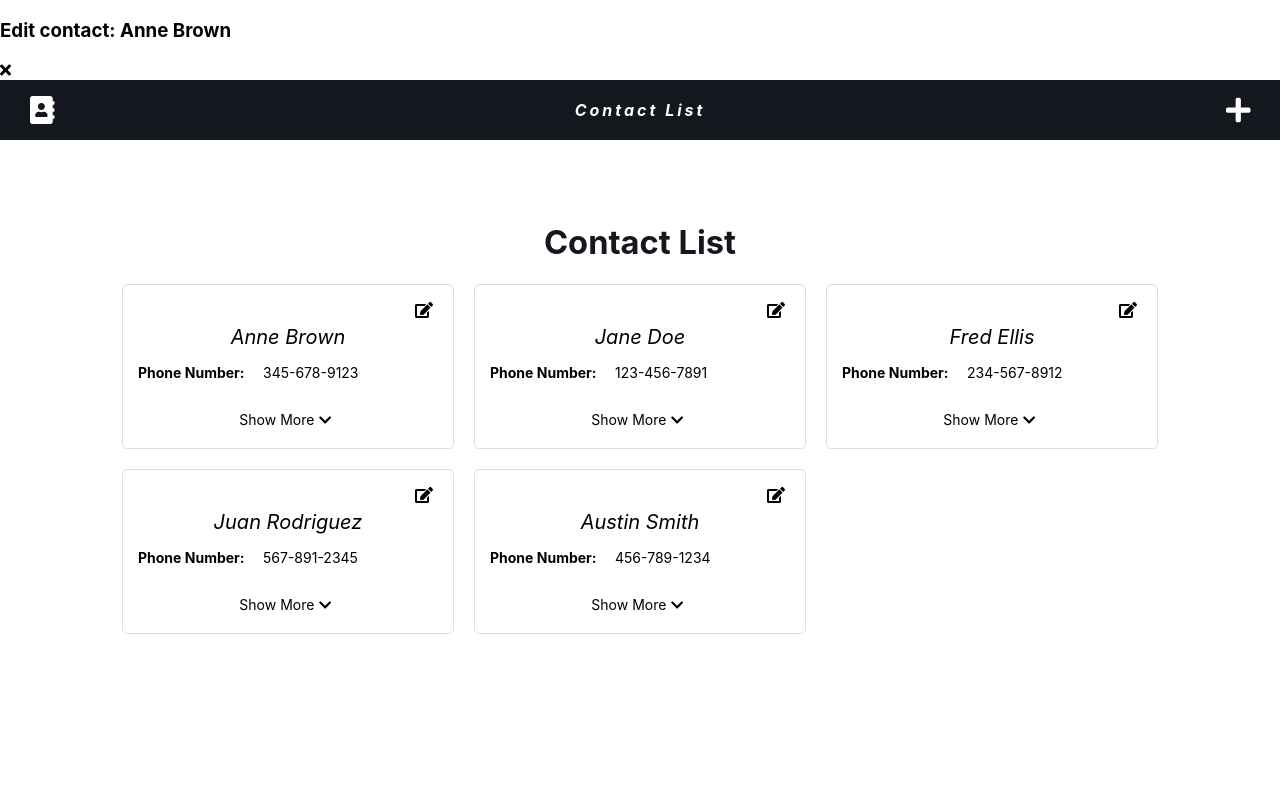
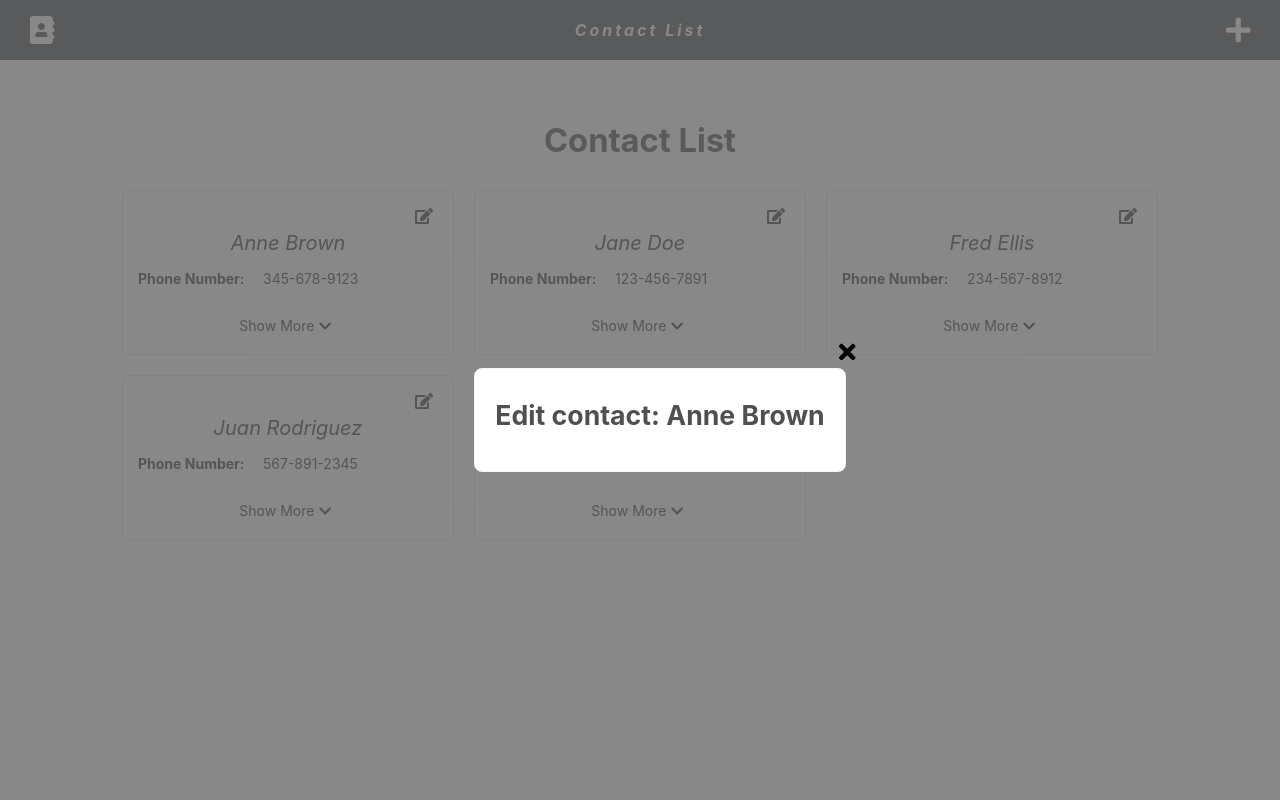
Before and after one commit to kgorbell/ContactList, a React (Create React App) app: page / in a window 1280 px wide. Both pictures are taken after a click on the element 424 px from the left and 229 px from the top of the page. Shown: the top 800 px of the page. Built offline with nearby package versions, Linux system fonts and the light colour scheme.

Commit message:
Styled modal component

```diff
--- a/src/ComponentLibrary/EditContactModal/styles.scss
+++ b/src/ComponentLibrary/EditContactModal/styles.scss
@@ -0,0 +1,10 @@
+@import "../../variables.scss";
+
+.EditContactModal {
+    @include modalBody()
+}
+
+.EditContactModal__buttons {
+    display: flex;
+    justify-content: flex-end;
+}
--- a/src/MainWindow/SiteFrame/Modal/index.js
+++ b/src/MainWindow/SiteFrame/Modal/index.js
@@ -39,11 +39,11 @@ const Modal = props => {
 
 
     return (
-        <div className="Modal" ref={modal} onClick={(event) => handleClick(event)}>
+        <div className="Modal" onClick={(event) => handleClick(event.nativeEvent)}>
             {content &&
-                <div className="Modal__content">
+                <div className="Modal__content" ref={modal} >
                     {content}
-                    <div className="Modal__close"><FontAwesomeIcon icon="times"/></div>
+                    <div className="Modal__close" onClick={clearModalContent}><FontAwesomeIcon icon="times"/></div>
                 </div>
             }
         </div>
--- a/src/MainWindow/SiteFrame/Modal/styles.scss
+++ b/src/MainWindow/SiteFrame/Modal/styles.scss
@@ -0,0 +1,35 @@
+@import "../../../variables.scss";
+
+.Modal {
+    position: fixed;
+    display: flex;
+    justify-content: center;
+    align-items: center;
+    padding: 20px;
+    width: 100vw;
+    height: 100vh;
+    z-index: 1000;
+    overflow-y: auto;
+    background-color: $overlay-dark;
+}
+
+.Modal__content {
+    position: relative;
+    min-width: 260px;
+    max-width: calc(100vw - 40px);
+    max-height: calc(100vh - 40px)
+}
+
+.Modal__close {
+    position: absolute;
+    top: -30px;
+    right: -10px;
+    color: black;
+    font-size: 24px;
+    transition: $quick-ease;
+    cursor: pointer;
+}
+
+.Modal__close:hover {
+    transform: scale(1.1);
+}
--- a/src/index.scss
+++ b/src/index.scss
@@ -18,4 +18,12 @@ h1 {
   color: $black;
   text-align: center;
   font-size: $size-28-38;
+  margin: 0 0 30px;
 }
+
+h3 {
+  color: $dark-grey;
+  text-align: center;
+  font-size: $size-22-32;
+  margin: 0 0 20px;
+}
--- a/src/redux/reducers/index.js
+++ b/src/redux/reducers/index.js
@@ -7,7 +7,6 @@ import {
 const reducer = (state = {}, action) => {
     switch(action.type) {
         case SET_MODAL_CONTENT:
-            console.log("HELLOW", action.payload)
             return {
                 ...state,
                 modalContent: action.payload,
--- a/src/variables.scss
+++ b/src/variables.scss
@@ -1,11 +1,24 @@
 // color scheme
 $black: rgb(21, 23, 30);
+$dark-grey: rgb(80, 80, 80);
 $light-grey: rgb(244, 244, 244);
 $medium-grey: rgb(222, 222, 222);
 
 //font-sizes
 $size-28-38: calc(28px + (38 - 28) * ((100vw) - 300px) / (2400 - 300));
+$size-22-32: calc(22px + (32 - 22) * ((100vw) - 300px) / (2400 - 300));
 
 
 // General styles
 $quick-ease: all .5s ease;
+$overlay-dark: rgba(107, 107, 107, .8);
+
+
+// Mixins
+@mixin modalBody() {
+    background-color: white;
+    border-radius: 8px;
+    border: 1px solid $light-grey;
+    padding: 30px 20px 20px;
+    font-size: 16px;
+}
```
